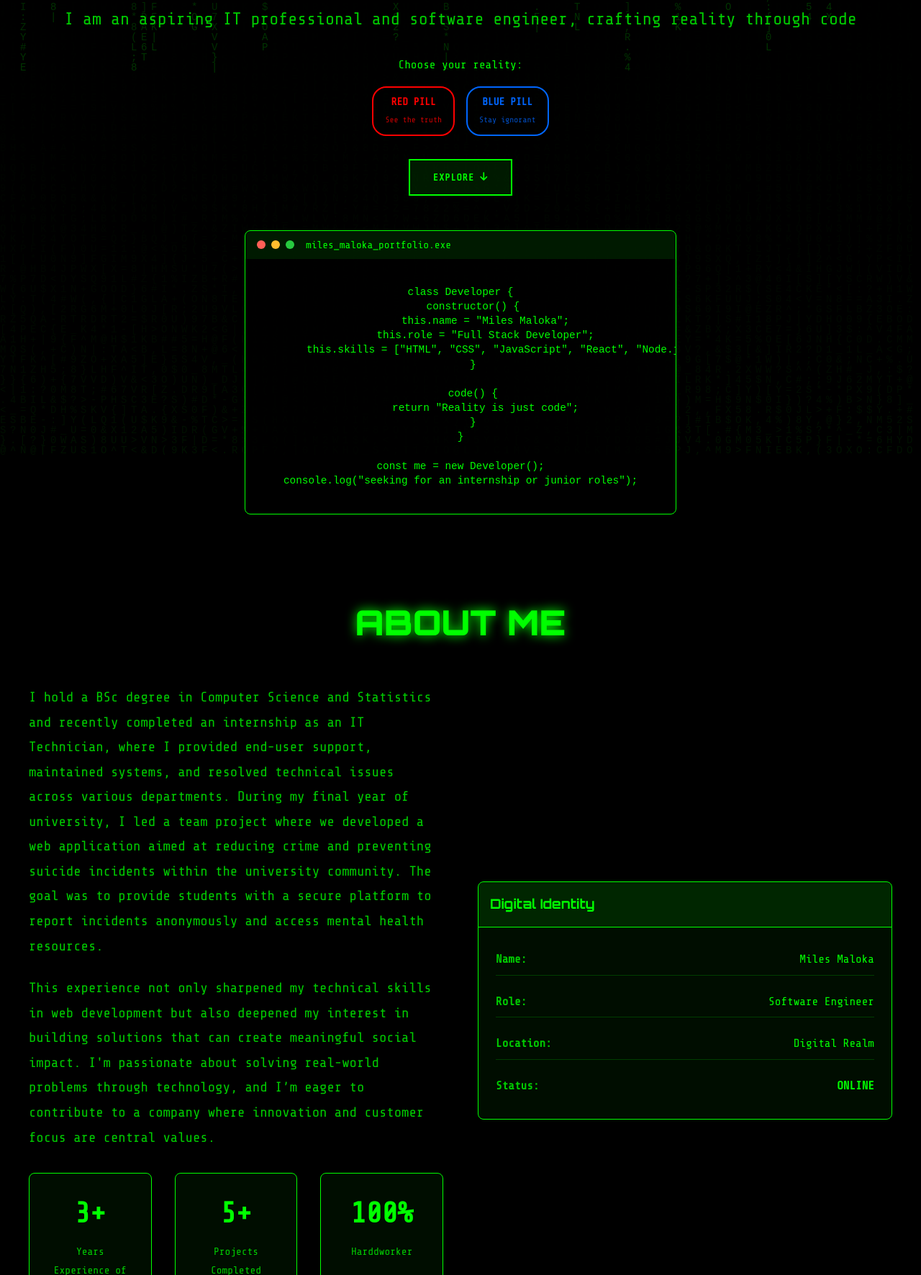
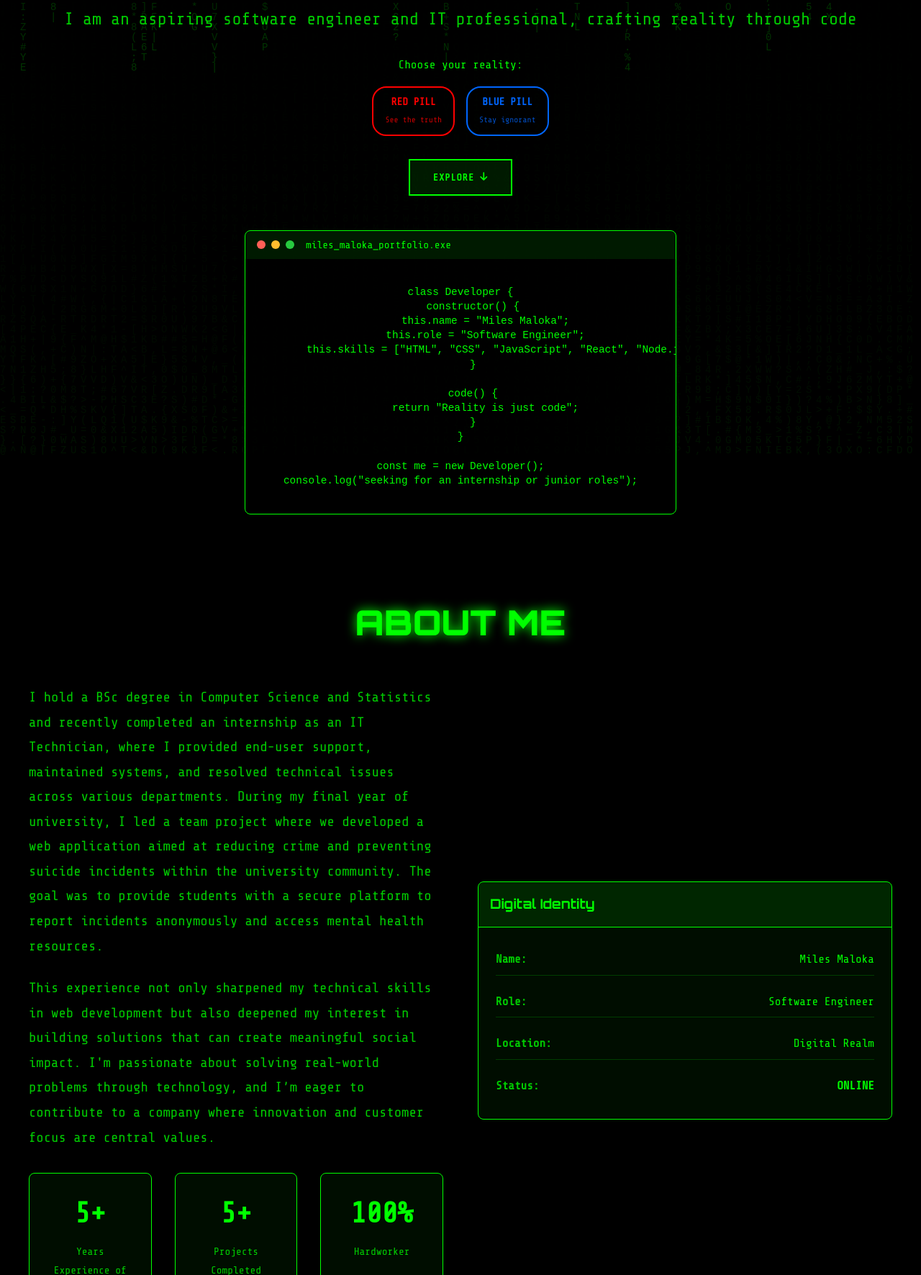
Before and after one commit to MilesMaloka/portfolio_miles_maloka, a plain HTML site: page index.html in a window 1280 px wide. Shown: the part 168-1940 px from the top of the page at 72% size. Drawn offline with nearby package versions, Linux system fonts and the light colour scheme; animation ran at ten frames a second.

Commit message:
Update hero subtitle, role description, and correct skills section label

```diff
--- a/index.html
+++ b/index.html
@@ -34,7 +34,7 @@
             <div class="hero-text">
                 <br>
                 <h1 class="matrix-title">WELCOME TO THE MATRIX</h1>
-                <p class="hero-subtitle">I am an aspiring IT professional and software engineer, crafting reality through code</p>
+                <p class="hero-subtitle">I am an aspiring software engineer and IT professional, crafting reality through code</p>
                 <div class="hero-description">
                     <p>Choose your reality:</p>
                     <div class="pill-container">
@@ -74,7 +74,7 @@
 class Developer {
     constructor() {
         this.name = "Miles Maloka";
-        this.role = "Full Stack Developer";
+        this.role = "Software Engineer";
         this.skills = ["HTML", "CSS", "JavaScript", "React", "Node.js", "Python", "Java", "TypeScript"];
     }
 
@@ -108,7 +108,7 @@ console.log("seeking for an internship or junior roles");
                     </p>
                     <div class="stats">
                         <div class="stat">
-                            <span class="stat-number">3+</span>
+                            <span class="stat-number">5+</span>
                             <span class="stat-label">Years Experience of programming</span>
                         </div>
                         <div class="stat">
@@ -117,7 +117,7 @@ console.log("seeking for an internship or junior roles");
                         </div>
                         <div class="stat">
                             <span class="stat-number">100%</span>
-                            <span class="stat-label">Harddworker</span>
+                            <span class="stat-label">Hardworker</span>
                         </div>
                     </div>
                 </div>
```
